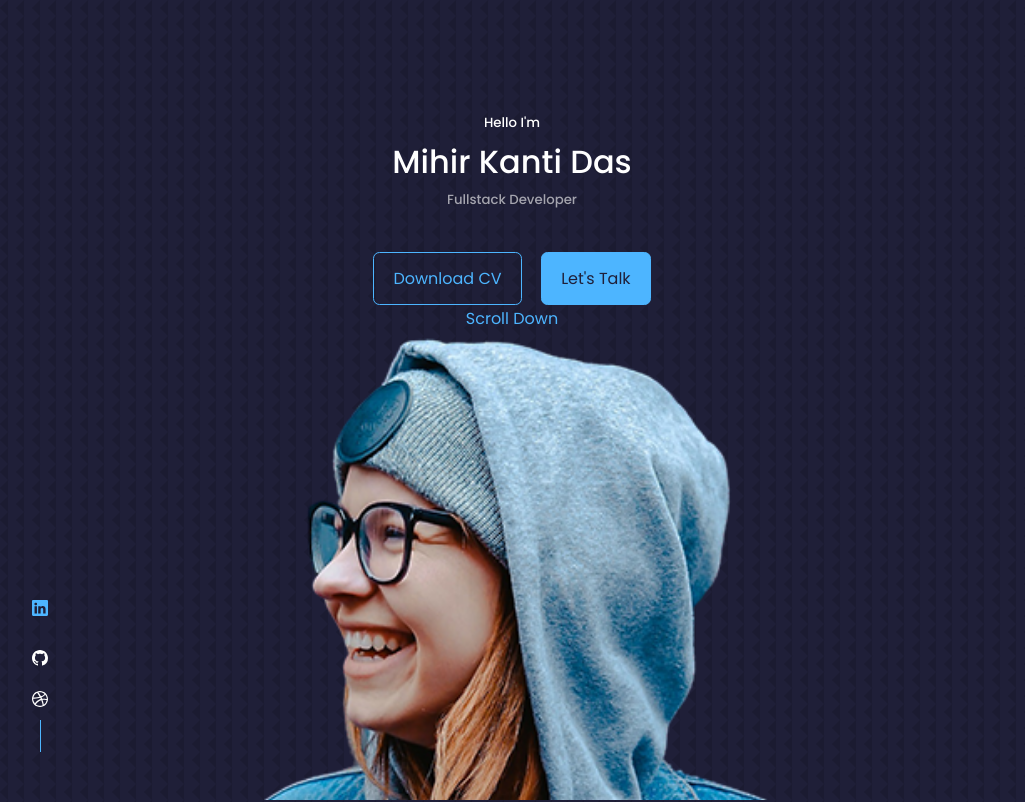
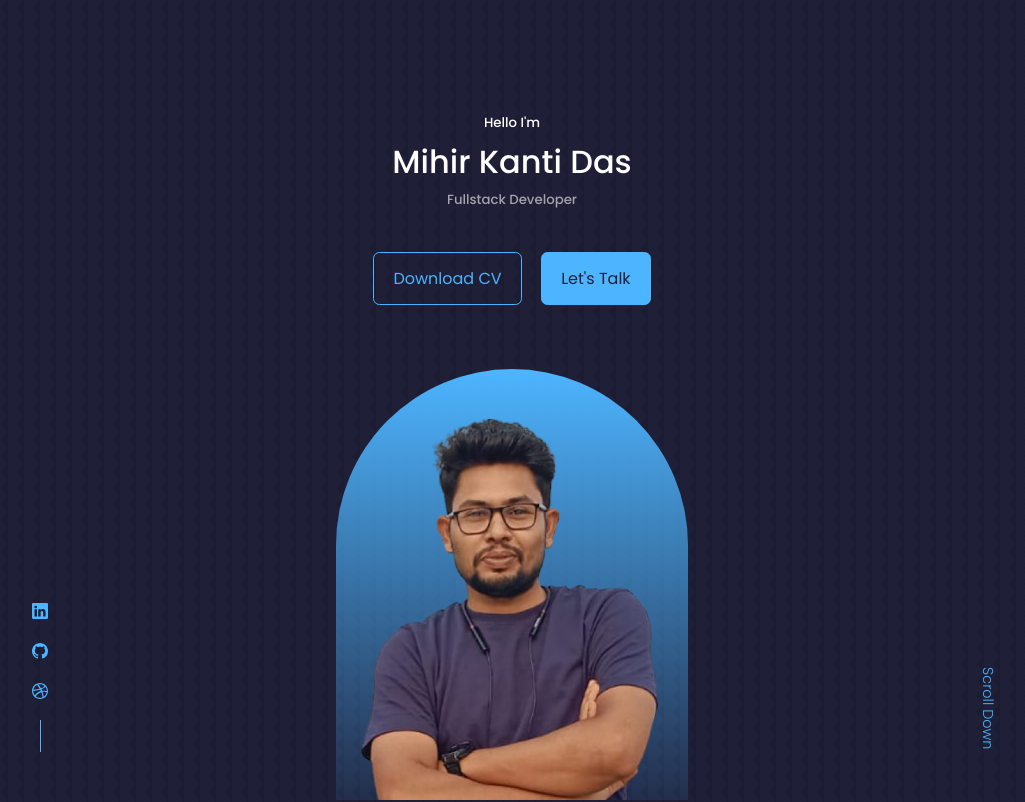
Before and after one commit to the-mihir/portfolio-react, a React (Create React App) app: page / in a window 1280 px wide. Shown: the top 802 px of the page, without its empty margins (128-1153 px from the left). Built offline with nearby package versions, Linux system fonts and the light colour scheme.

Commit message:
hero section

```diff
--- a/src/Components/Header/Header.css
+++ b/src/Components/Header/Header.css
@@ -39,3 +39,50 @@
     height: 2rem;
     background: var(--color-primary);
 }
+
+/* =============== ME ================ */
+
+
+.me{
+    background: linear-gradient(var(--color-primary), transparent);
+    padding: 20px;
+    width: 22rem;
+    height: 30rem;
+    position: absolute;
+    left: calc(50% - 11rem);
+    margin-top: 4rem;
+    overflow: hidden;
+    border-radius: 12rem 12rem 0 0;
+    padding: 5erm 1.5rem 1.5rem 1.5rem;
+}
+
+
+
+/* =============== SCROLL DOWN  ================ */
+.scroll_down{
+    position: absolute;
+    right: -2.3rem;
+    bottom: 5rem;
+    transform: rotate(90deg);
+    font-weight: 300;
+    font-size: 0.9rem;
+}
+
+/* ================MEDIA QUERIES (MEDIUM DEVICES) =================== */
+@media screen and (max-width: 1024px){
+
+
+    .header{
+        height: 68vh;
+    }
+
+}
+
+
+
+/* ================MEDIA QUERIES (SMALL DEVICES) =================== */
+@media screen and (max-width: 600px){
+    .header{
+        height: 100vh;
+    }
+}
--- a/src/Components/Header/Header.js
+++ b/src/Components/Header/Header.js
@@ -12,11 +12,13 @@
           <h1>Mihir Kanti Das</h1>
           <h5 className='text-light'>Fullstack Developer</h5>
           <Cta/>
+          <div className="me">
+            <img src={me} alt="" />
+          </div>
           <a href="#contact" className='scroll_down'>Scroll Down</a>
           <HeaderSocial />
-          <div className='me'>
-            <img src={me} alt="me" />
-          </div>
+
+
 
 
         </div>
--- a/src/Components/Header/HeaderSocial.js
+++ b/src/Components/Header/HeaderSocial.js
@@ -6,8 +6,8 @@
   return (
     <div className='header_social'>
         <a target="_blank" href={"https://linkdin.com"}><BsLinkedin /></a>
-        <a target="_blank" href="https://github.com"></a><BsGithub />
-        <a target="_blank" href="https://dirbbble.com"></a> <BsDribbble />
+        <a target="_blank" href="https://github.com"><BsGithub /></a>
+        <a target="_blank" href="https://dirbbble.com"> <BsDribbble /></a>
 
 
     </div>
--- a/src/index.css
+++ b/src/index.css
@@ -21,7 +21,7 @@
     --transition: all 400ms ease;
 
     --container-width-lg: 75%;
-    --container-width-md: 8%;
+    --container-width-md: 80%;
     --container-width-sm: 90%;
 }
 
@@ -86,7 +86,7 @@
 }
 
 a:hover{
-    color: (--color-white);
+    color: var(--color-white);
 }
 
 .btn{
```
Also changed, not shown: src/assets/me.png, src/assets/oldme.png (added).
